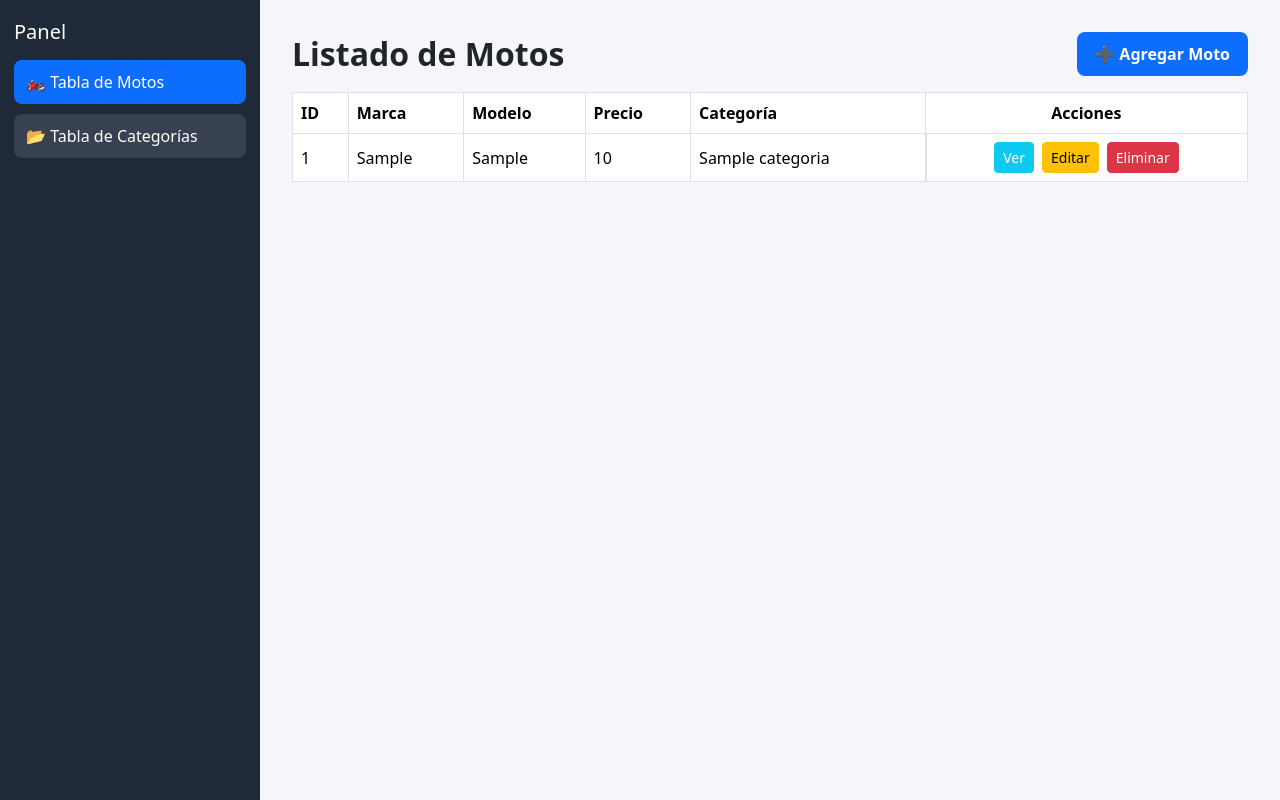
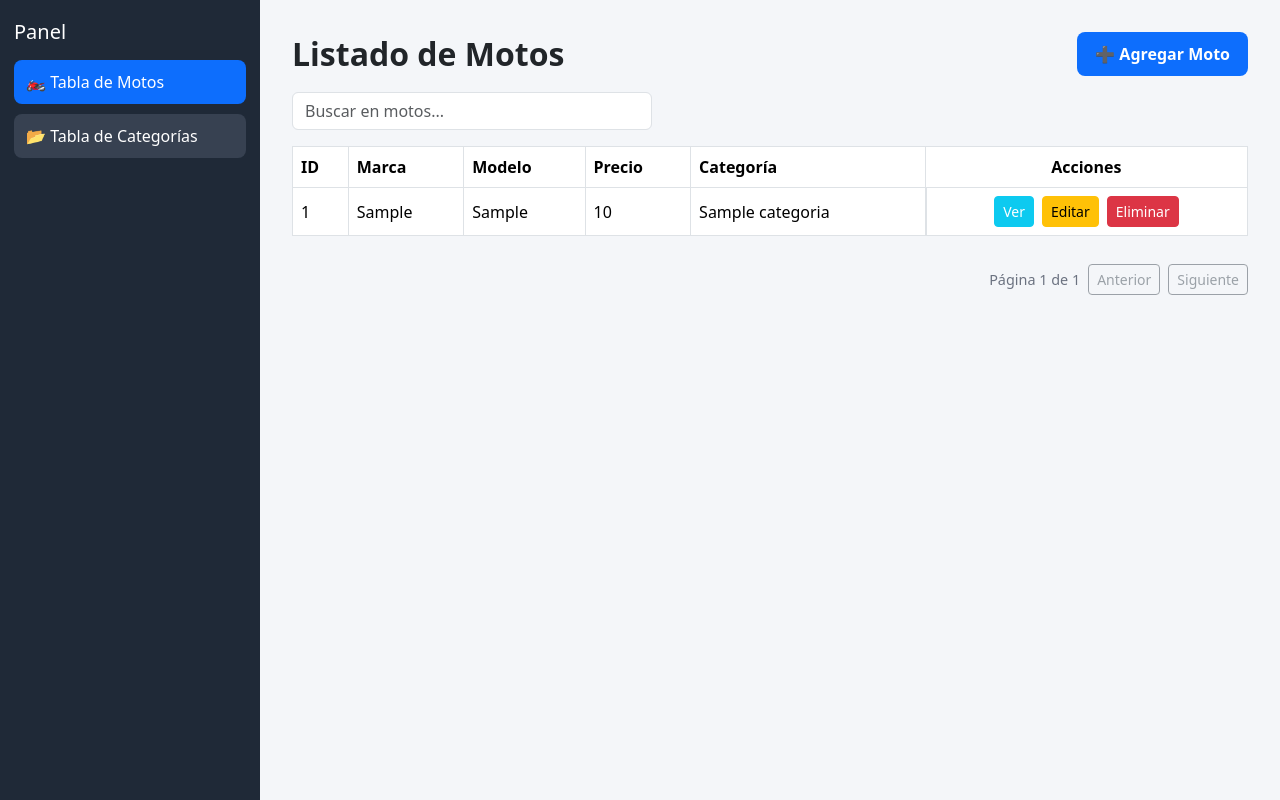
Before and after one commit to Hrndz16/Auteco, a PHP site: page / in a window 1280 px wide. Run offline with PHP 8.4, Linux system fonts and the light colour scheme; tables that the repository leaves empty or names only in its code hold one stand-in row (values such as "Sample post").

Commit message:
Agregar búsqueda y paginación en tablas

```diff
--- a/assets/css/estilos.css
+++ b/assets/css/estilos.css
@@ -97,6 +97,23 @@ h2 {
     gap: 8px;
 }
 
+.table-tools {
+    max-width: 360px;
+}
+
+.table-pagination {
+    display: flex;
+    justify-content: flex-end;
+    align-items: center;
+    gap: 8px;
+    margin-top: 12px;
+}
+
+.table-pagination .page-info {
+    font-size: 0.9rem;
+    color: #6b7280;
+}
+
 @media (max-width: 991.98px) {
     .sidebar {
         position: fixed;
--- a/index.php
+++ b/index.php
@@ -42,8 +42,11 @@ while ($row = $resCategorias->fetch_assoc()) {
         </div>
 
         <section id="vistaMotos" class="vista-tabla">
+            <div class="table-tools mb-3">
+                <input type="text" class="form-control table-search" id="buscarMotos" placeholder="Buscar en motos...">
+            </div>
             <div class="table-responsive">
-                <table class="table table-bordered table-hover align-middle">
+                <table class="table table-bordered table-hover align-middle" id="tablaMotosListado">
                     <thead>
                         <tr>
                             <th>ID</th>
@@ -88,11 +91,15 @@ while ($row = $resCategorias->fetch_assoc()) {
                     </tbody>
                 </table>
             </div>
+            <div class="table-pagination" id="paginacionMotos"></div>
         </section>
 
         <section id="vistaCategorias" class="vista-tabla d-none">
+            <div class="table-tools mb-3">
+                <input type="text" class="form-control table-search" id="buscarCategorias" placeholder="Buscar en categorías...">
+            </div>
             <div class="table-responsive">
-                <table class="table table-bordered table-hover align-middle">
+                <table class="table table-bordered table-hover align-middle" id="tablaCategoriasListado">
                     <thead>
                         <tr>
                             <th>ID</th>
@@ -115,6 +122,7 @@ while ($row = $resCategorias->fetch_assoc()) {
                     </tbody>
                 </table>
             </div>
+            <div class="table-pagination" id="paginacionCategorias"></div>
         </section>
     </main>
 </div>
--- a/js/app.js
+++ b/js/app.js
@@ -24,6 +24,86 @@ const sidebar = document.getElementById("sidebar");
 document.getElementById("abrirSidebar").addEventListener("click", () => sidebar.classList.add("mostrar"));
 document.getElementById("cerrarSidebar").addEventListener("click", () => sidebar.classList.remove("mostrar"));
 
+function crearTablaPaginada({ tbody, buscador, paginacion, pageSize = 5 }) {
+    const estado = { termino: "", paginaActual: 1 };
+
+    function filtrarFilas() {
+        return Array.from(tbody.querySelectorAll("tr")).filter((fila) => fila.textContent.toLowerCase().includes(estado.termino));
+    }
+
+    function renderPaginacion(totalPaginas) {
+        paginacion.innerHTML = "";
+        if (totalPaginas <= 0) return;
+
+        const info = document.createElement("span");
+        info.className = "page-info";
+        info.textContent = `Página ${estado.paginaActual} de ${totalPaginas}`;
+
+        const btnAnterior = document.createElement("button");
+        btnAnterior.className = "btn btn-sm btn-outline-secondary";
+        btnAnterior.textContent = "Anterior";
+        btnAnterior.disabled = estado.paginaActual === 1;
+        btnAnterior.addEventListener("click", () => {
+            estado.paginaActual -= 1;
+            render();
+        });
+
+        const btnSiguiente = document.createElement("button");
+        btnSiguiente.className = "btn btn-sm btn-outline-secondary";
+        btnSiguiente.textContent = "Siguiente";
+        btnSiguiente.disabled = estado.paginaActual >= totalPaginas;
+        btnSiguiente.addEventListener("click", () => {
+            estado.paginaActual += 1;
+            render();
+        });
+
+        paginacion.append(info, btnAnterior, btnSiguiente);
+    }
+
+    function render() {
+        const filas = filtrarFilas();
+        const totalPaginas = Math.ceil(filas.length / pageSize);
+
+        if (totalPaginas === 0) {
+            estado.paginaActual = 1;
+        } else if (estado.paginaActual > totalPaginas) {
+            estado.paginaActual = totalPaginas;
+        }
+
+        const inicio = (estado.paginaActual - 1) * pageSize;
+        const fin = inicio + pageSize;
+        const filasPagina = filas.slice(inicio, fin);
+
+        Array.from(tbody.querySelectorAll("tr")).forEach((fila) => fila.classList.add("d-none"));
+        filasPagina.forEach((fila) => fila.classList.remove("d-none"));
+
+        renderPaginacion(totalPaginas);
+    }
+
+    buscador.addEventListener("input", () => {
+        estado.termino = buscador.value.trim().toLowerCase();
+        estado.paginaActual = 1;
+        render();
+    });
+
+    return { render };
+}
+
+const tablaMotosControl = crearTablaPaginada({
+    tbody: tablaMotos,
+    buscador: document.getElementById("buscarMotos"),
+    paginacion: document.getElementById("paginacionMotos"),
+});
+
+const tablaCategoriasControl = crearTablaPaginada({
+    tbody: tablaCategorias,
+    buscador: document.getElementById("buscarCategorias"),
+    paginacion: document.getElementById("paginacionCategorias"),
+});
+
+tablaMotosControl.render();
+tablaCategoriasControl.render();
+
 document.querySelectorAll(".menu-item").forEach((btn) => {
     btn.addEventListener("click", function () {
         document.querySelectorAll(".menu-item").forEach((item) => item.classList.remove("active"));
@@ -36,12 +116,14 @@ document.querySelectorAll(".menu-item").forEach((btn) => {
             tituloVista.textContent = "Listado de Motos";
             btnAgregarMoto.classList.remove("d-none");
             btnAgregarCategoria.classList.add("d-none");
+            tablaMotosControl.render();
         } else {
             vistaCategorias.classList.remove("d-none");
             vistaMotos.classList.add("d-none");
             tituloVista.textContent = "Listado de Categorías";
             btnAgregarCategoria.classList.remove("d-none");
             btnAgregarMoto.classList.add("d-none");
+            tablaCategoriasControl.render();
         }
 
         sidebar.classList.remove("mostrar");
@@ -95,6 +177,7 @@ formAgregarMoto.addEventListener("submit", function (e) {
             }
 
             tablaMotos.insertAdjacentHTML("beforeend", data.fila);
+            tablaMotosControl.render();
             bootstrap.Modal.getInstance(document.getElementById("modalAgregarMoto")).hide();
             this.reset();
         });
@@ -172,6 +255,7 @@ formEditarMoto.addEventListener("submit", function (e) {
                 fila.children[4].dataset.idCategoria = moto.id_categoria;
             }
 
+            tablaMotosControl.render();
             modalEditarMoto.hide();
         });
 });
@@ -193,6 +277,7 @@ document.getElementById("confirmarEliminarMoto").addEventListener("click", funct
 
             const fila = document.getElementById(`moto-${data.id}`);
             if (fila) fila.remove();
+            tablaMotosControl.render();
             modalEliminarMoto.hide();
         });
 });
@@ -213,6 +298,7 @@ formAgregarCategoria.addEventListener("submit", function (e) {
 
             tablaCategorias.insertAdjacentHTML("beforeend", data.fila);
             actualizarSelectCategorias(data.categoria.id_categoria, data.categoria.nombre);
+            tablaCategoriasControl.render();
             bootstrap.Modal.getInstance(document.getElementById("modalAgregarCategoria")).hide();
             this.reset();
         });
@@ -287,6 +373,8 @@ formEditarCategoria.addEventListener("submit", function (e) {
             });
 
             actualizarSelectCategorias(categoria.id_categoria, categoria.nombre);
+            tablaCategoriasControl.render();
+            tablaMotosControl.render();
             modalEditarCategoria.hide();
         });
 });
@@ -309,6 +397,7 @@ document.getElementById("confirmarEliminarCategoria").addEventListener("click",
             const fila = document.getElementById(`categoria-${data.id_categoria}`);
             if (fila) fila.remove();
             removerCategoriaDeSelects(data.id_categoria);
+            tablaCategoriasControl.render();
             modalEliminarCategoria.hide();
         });
 });
```
